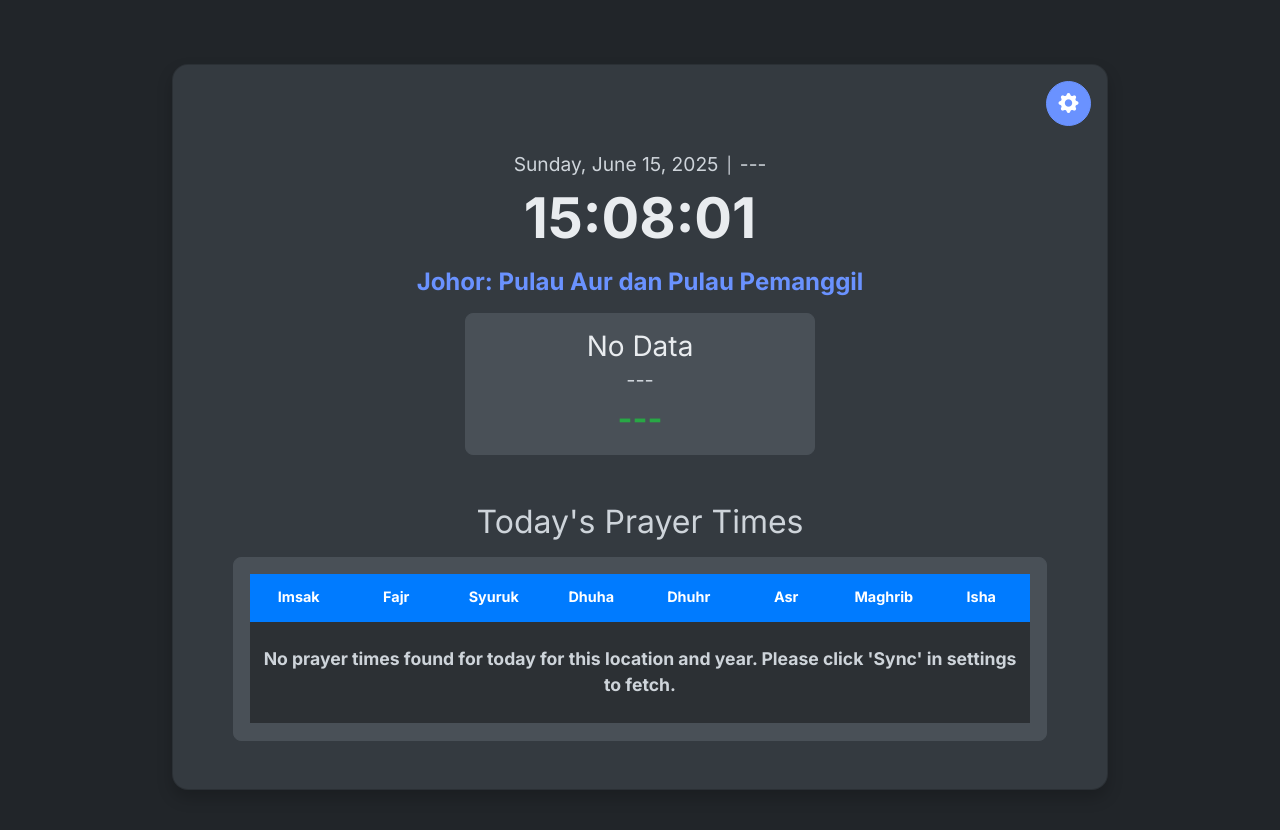
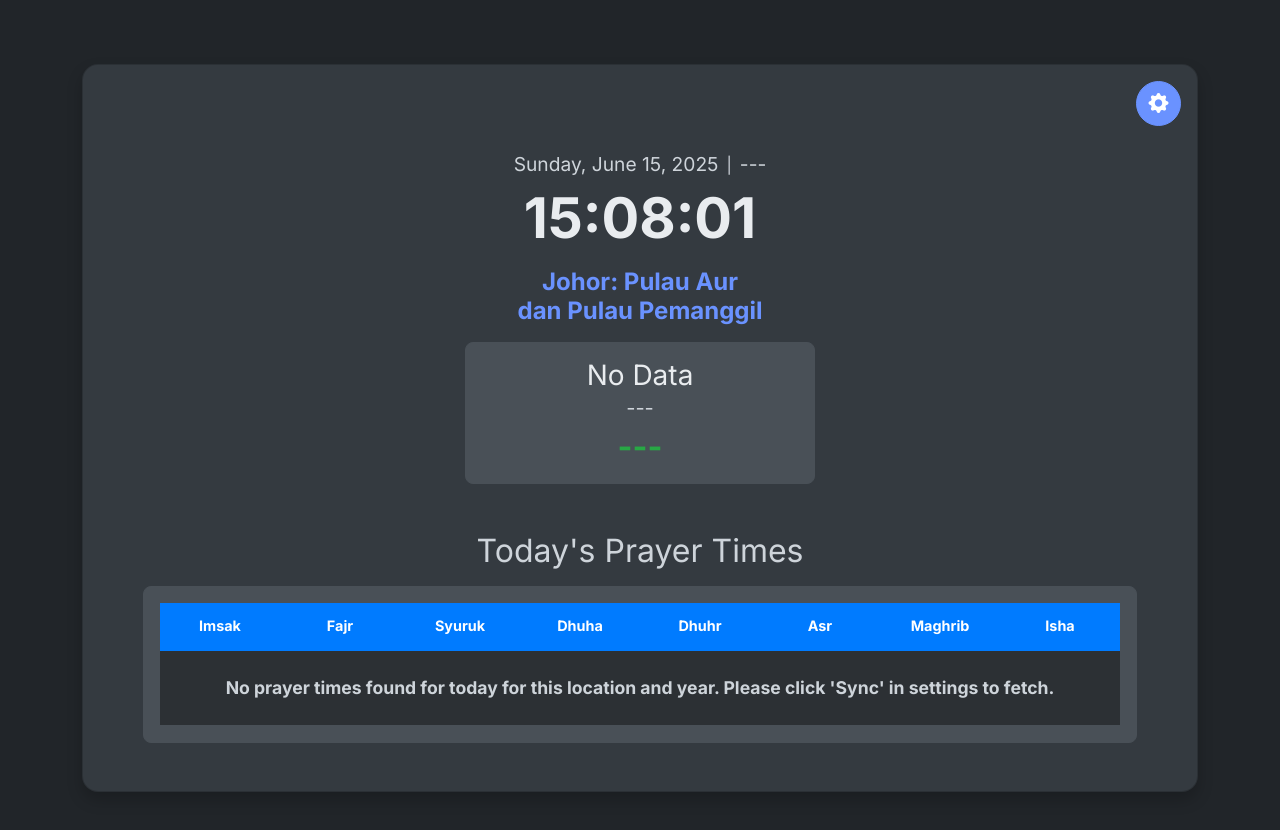
Before and after one commit to hanisirfan/light-prayer-time, a plain HTML site: page index.html in a window 1280 px wide. Drawn offline with nearby package versions, Linux system fonts and the light colour scheme.

Commit message:
UI changes

```diff
--- a/css/main.css
+++ b/css/main.css
@@ -47,8 +47,8 @@ body {
 }
 
 .container {
-    /* Increased max-width for a wider main card */
-    max-width: 960px; /* Increased from 900px */
+    /* Removed max-width to allow it to expand more, controlled by Bootstrap's container itself */
+    width: 100%; /* Ensure it takes full width of its parent */
 }
 
 .card {
@@ -213,6 +213,14 @@ body.dark-mode .table-striped > tbody > tr:nth-of-type(odd) > * {
     font-weight: bold;
     color: var(--heading-color);
     font-size: 1.5rem;
+    /* Added for text wrapping */
+    text-wrap: balance;
+    overflow-wrap: break-word; /* Fallback for older browsers */
+    word-break: break-word;   /* Fallback for older browsers */
+    white-space: normal;      /* Ensure text wraps */
+    max-width: 90%; /* Prevent it from expanding indefinitely on very wide screens if balance doesn't work */
+    margin-left: auto;
+    margin-right: auto;
     transition: color 0.3s ease;
 }
 
@@ -261,6 +269,9 @@ body.dark-mode .table-striped > tbody > tr:nth-of-type(odd) > * {
     }
     #selectedLocationDisplay {
         font-size: 1.2rem;
+        /* Adjust for mobile to ensure it wraps correctly */
+        max-width: 100%;
+        padding: 0 10px; /* Add some horizontal padding */
     }
     .prayer-status-box p {
         font-size: 1rem !important;
```
